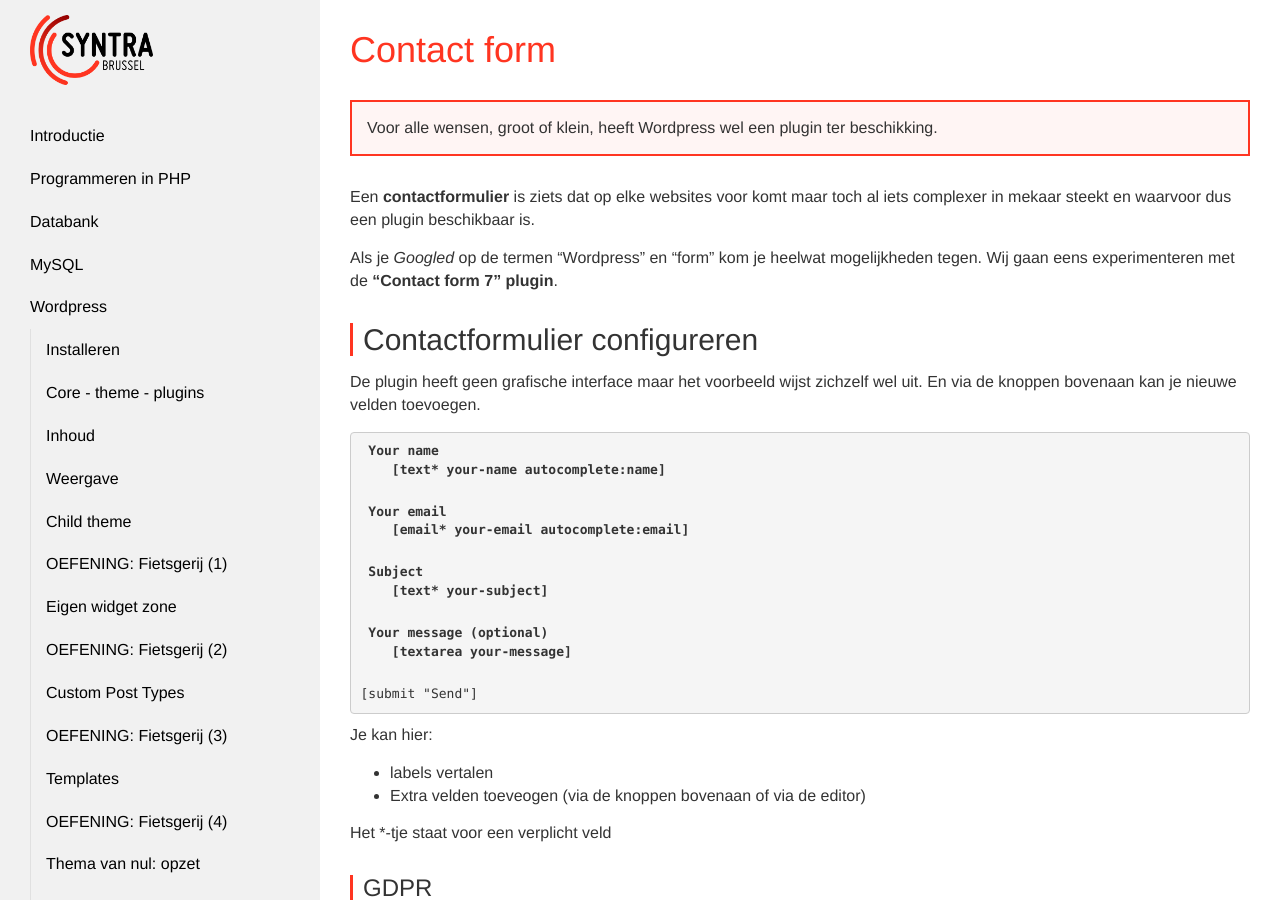
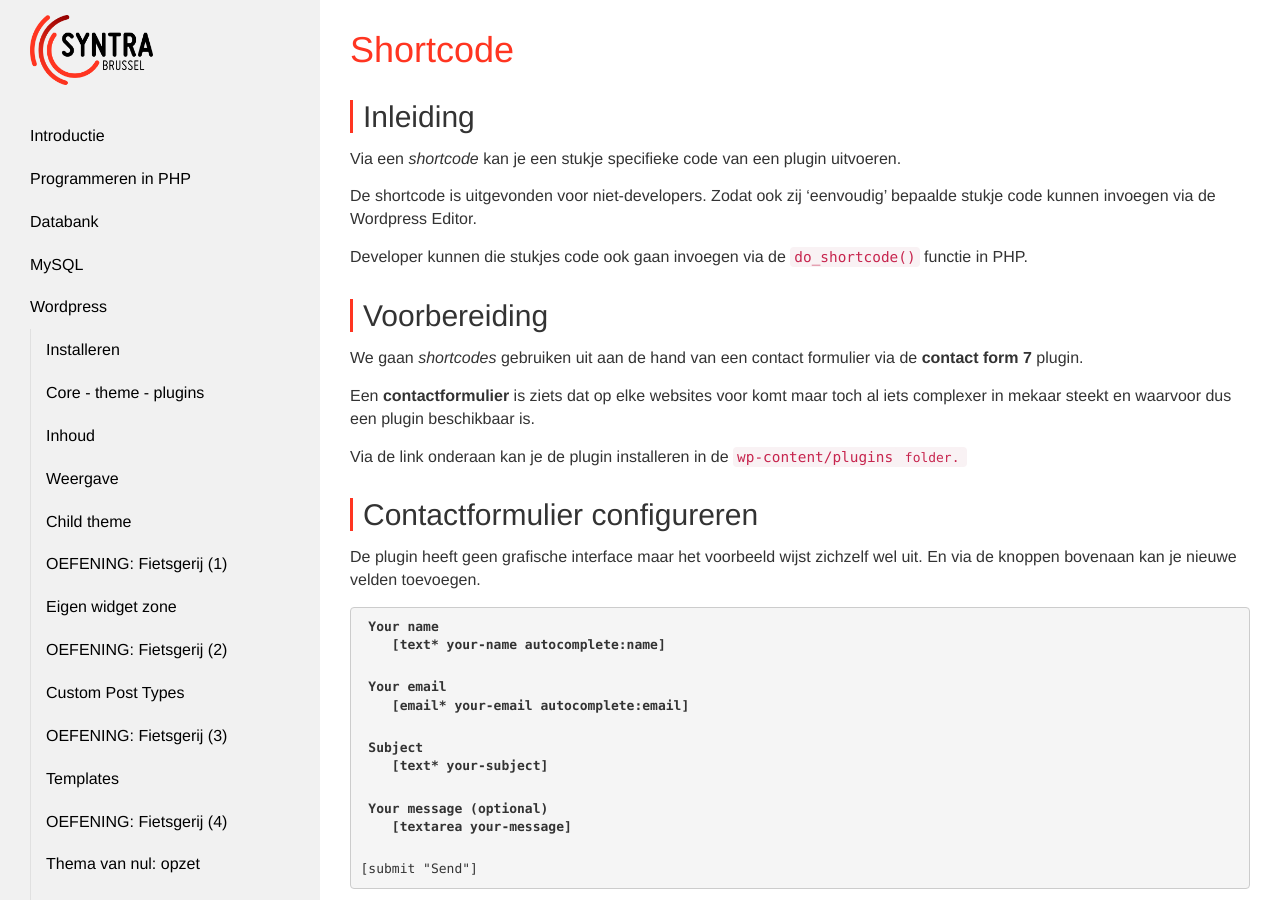
Before and after one commit to Syntra-Brussel/dynamische-webtechnieken, a Jekyll site: the page built from wordpress/contact-form.md, in a window 1280 px wide and 900 px high. Built offline with Jekyll 4.4.1, drawn with Linux system fonts in a browser that asks for light colours; nearby versions of some CDN libraries; a script that is not in the unit is left out.

Commit message:
Update contact-form.md

```diff
--- a/wordpress/contact-form.md
+++ b/wordpress/contact-form.md
@@ -1,20 +1,29 @@
 ---
 layout: template
-title: Contact form
-url: /wordpress/contact-form
+title: Shortcode
+url: /wordpress/shortcode
 collection: wordpress
 links:
   - url: https://wordpress.org/plugins/contact-form-7/
   - url: https://wordpress.org/plugins/contact-form-entries/
   - url: https://developer.wordpress.org/reference/functions/do_shortcode/
 ---
-<div class="highlight">
-Voor alle wensen, groot of klein, heeft Wordpress wel een plugin ter beschikking.
-</div>
+
+## Inleiding
+
+Via een <em>shortcode</em> kan je een stukje specifieke code van een plugin uitvoeren.
+
+De shortcode is uitgevonden voor niet-developers. Zodat ook zij 'eenvoudig' bepaalde stukje code kunnen invoegen via de Wordpress Editor.
+
+Developer kunnen die stukjes code ook gaan invoegen via de <code>do_shortcode()</code> functie in PHP.
+
+## Voorbereiding
+
+We gaan <em>shortcodes</em> gebruiken uit aan de hand van een contact formulier via de <strong>contact form 7</strong> plugin.
 
 Een <strong>contactformulier</strong> is ziets dat op elke websites voor komt maar toch al iets complexer in mekaar steekt en waarvoor dus een plugin beschikbaar is.
 
-Als je <em>Googled</em> op de termen "Wordpress" en "form" kom je heelwat mogelijkheden tegen. Wij gaan eens experimenteren met de <strong>"Contact form 7" plugin</strong>.
+Via de link onderaan kan je de plugin installeren in de <code>wp-content/plugins<code> folder.
 
 ## Contactformulier configureren
 De plugin heeft geen grafische interface maar het voorbeeld wijst zichzelf wel uit. En via de knoppen bovenaan kan je nieuwe velden toevoegen.
```
